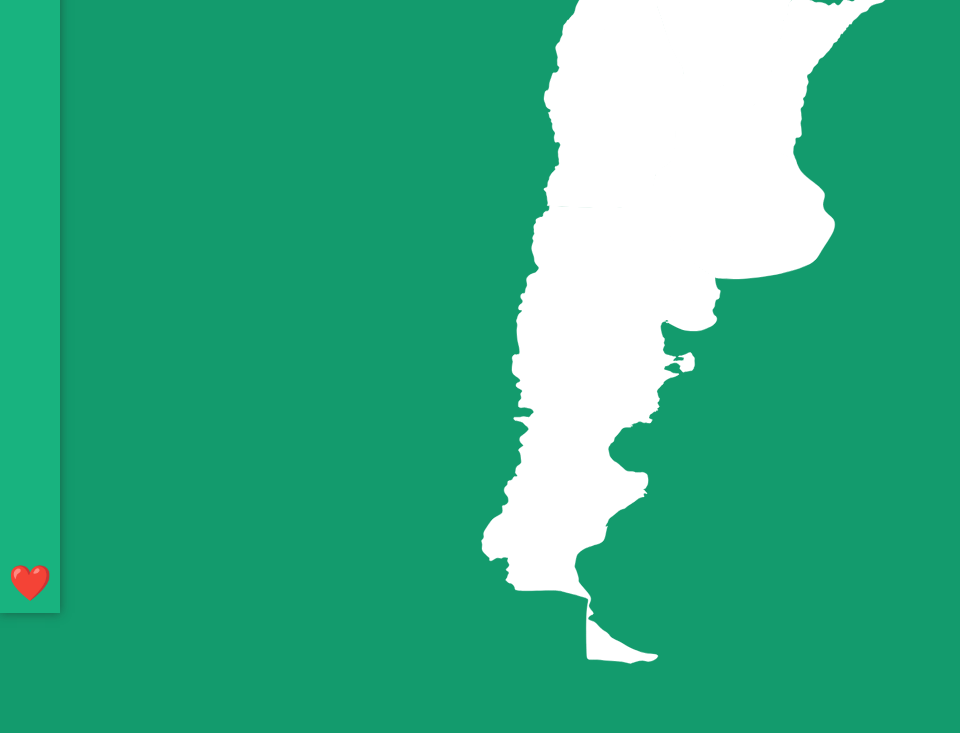
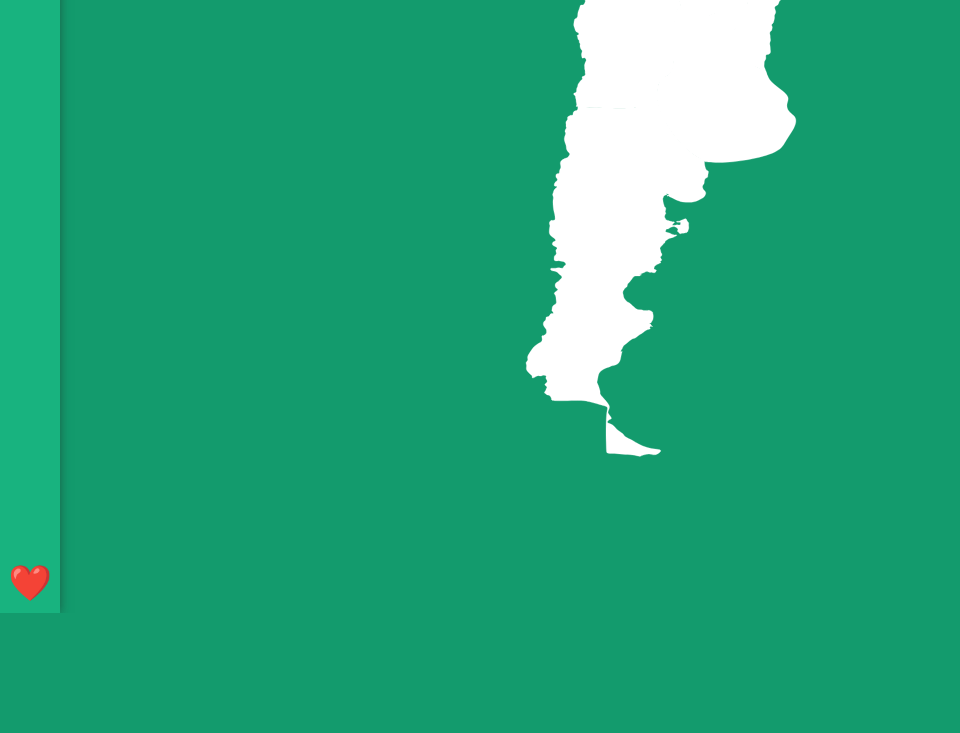
Before and after one commit to LeoGrasso2/zoopedia, a plain HTML site: page index.html in a window 1280 px wide. Shown: the part 187-920 px from the top of the page, without its empty margins (0-960 px from the left). After the commit the page ends 800 px from the top, so only its background shows below. Drawn offline with nearby package versions, Linux system fonts and the light colour scheme.

```diff
--- a/index.html
+++ b/index.html
@@ -11,7 +11,6 @@
     <link rel="stylesheet" href="https://fonts.googleapis.com/css2?family=Material+Symbols+Outlined:opsz,wght,FILL,GRAD@20..48,100..700,0..1,-50..200" />
     <title>Inicio - Zoopedia 🍃</title>
     <body>
-
 </head>
     <nav class="baseNavbar">
         <ul>
@@ -39,6 +38,5 @@
 </svg>
         </div>
     </div>
-    <script src="js/main.js"></script>
 </body>
 </html>
--- a/style.css
+++ b/style.css
@@ -1,6 +1,4 @@
 body{
-    opacity: 0;
-    transition: opacity .5s;
     color: black;
     margin:0;
     font-family: 'Roboto', sans-serif;
@@ -222,8 +220,8 @@
 
 /* MAPA SVG */
 .mapa{
-    width:500px;
-    height:880px;
+    width:480px;
+    height:650px;
 }
 path{
     fill:white;
@@ -238,7 +236,7 @@
 @media (max-height: 760px){
     .mapa{
         width:500px;
-        height:630px;
+        height:550px;
     }
 
 }
```
